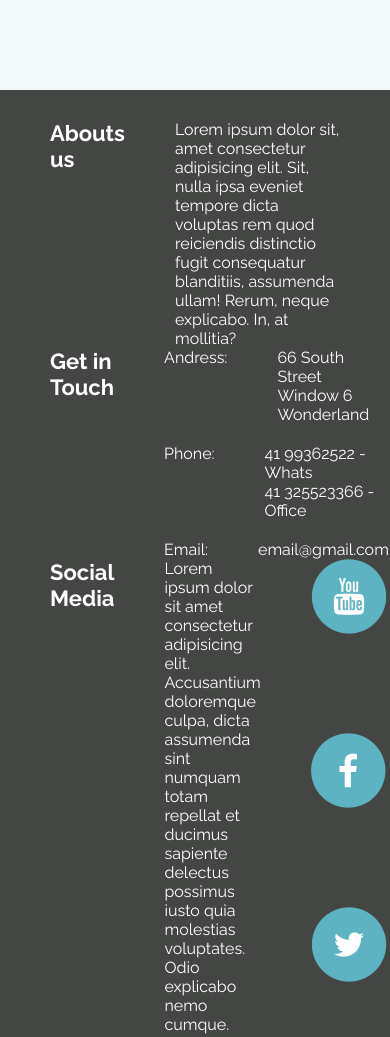
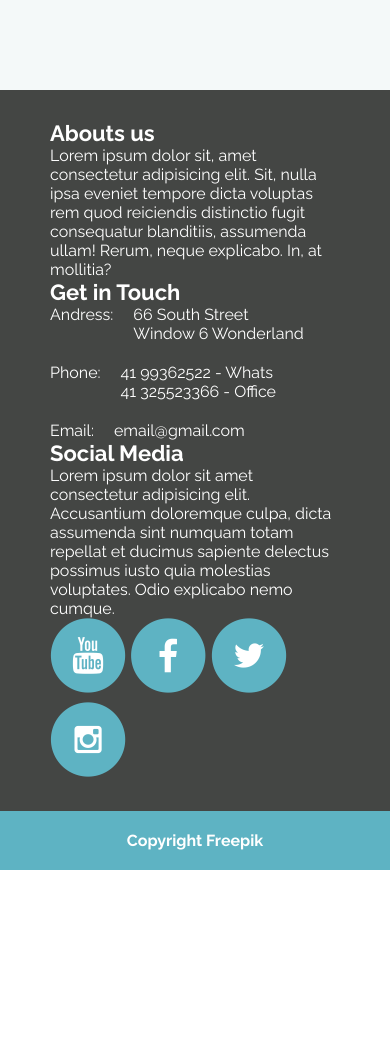
Before and after one commit to PedroLucasMorim/Projeto-FlexBox-Responsivo, a plain HTML site: page index.html in a window 390 px wide. Shown: the part 5660-6697 px from the top of the page. After the commit the page ends 6530 px from the top, so only its background shows below. Drawn offline with Linux system fonts and the light colour scheme.

Commit message:
Add files via upload

```diff
--- a/css/media-queries.css
+++ b/css/media-queries.css
@@ -47,25 +47,31 @@
 .footer-col3 {
   width: 100%; /* 100 / 3 = 33.3*/
   display: flex;
-  flex-direction:row;
-  gap: 50px;
+  flex-direction: column;;
+  gap: 5%;
 }
 
 .footer-col2 .contact-address,
 .contact-phone,
 .contact-email {
   display: flex;
-  gap: 50px;
+
+  gap: 5%;
 }
 
-.footer-col3
+.footer-col3 .footer-title{
+    display: flex;
+   flex-direction: row;
+  gap: 5%;
+}
 
 .footer-social{
     width: 100%;
     display: flex;
-    flex-direction:column;
+    flex-direction: row;
+    align-items: center;
 
-    gap: 20%;
+
   }
 
   .sec-4-col2 .row-1,
--- a/css/style.css
+++ b/css/style.css
@@ -256,9 +256,7 @@ section {
   gap: 20px;
 }
 
-.footer-col2 .contact-address,
-.contact-phone,
-.contact-email {
+.footer-col2 .contact {
   display: flex;
   gap: 20px;
 }
--- a/index.html
+++ b/index.html
@@ -248,21 +248,21 @@
         <div class="footer-col2">
           <h3 class="footer-title">Get in Touch</h3>
           <div>
-            <div class="contact-address">
+            <div class="contact">
               <span>Andress:</span>
               <div>
                 <p>66 South Street</p>
                 <p>Window 6 Wonderland</p>
               </div>
             </div>
-            <div class="contact-phone">
+            <div class="contact">
               <span>Phone:</span>
               <div>
                 <p>41 99362522 - Whats</p>
                 <p>41 325523366 - Office</p>
               </div>
             </div>
-            <div class="contact-email">
+            <div class="contact">
               <span>Email:</span>
               <p>email@gmail.com</p>
             </div>
```
